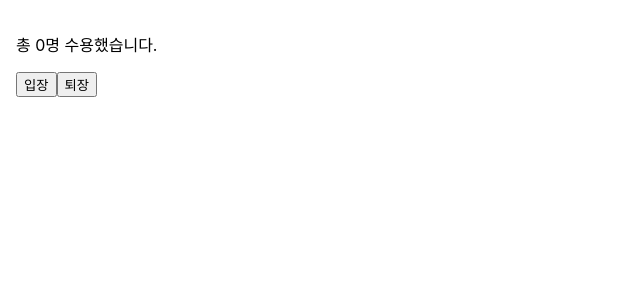
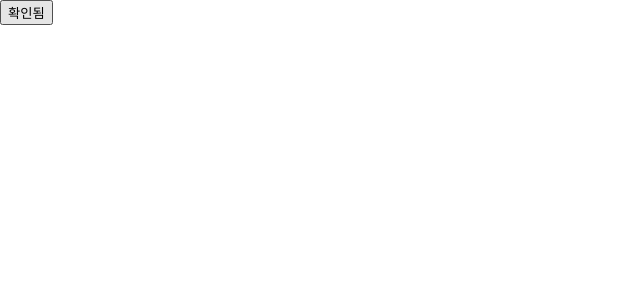
Before and after one commit to Jeon-HS4/React_Tutorial, a React (Create React App) app: page / in a window 1280 px wide. Shown: the top 300 px of the page, without its empty margins (0-640 px from the left). Built offline with nearby package versions, Linux system fonts and the light colour scheme.

Commit message:
React chapter08 commit

```diff
--- /dev/null
+++ b/src/ch08/ConfirmButton.jsx
@@ -0,0 +1,57 @@
+import React, {useState} from "react";
+
+function ConfirmButton(props){
+    const[isConfirmed, setIsConfirmed] = useState(false);
+
+    const handleConfirm = () =>{
+        setIsConfirmed((prevIsConfirmed) => !prevIsConfirmed);
+    };
+
+    return(
+        <button onClick={handleConfirm}disabled={isConfirmed}>
+            {isConfirmed ? "확인하기":"확인됨"}
+        </button>
+    );
+}
+
+
+
+/*
+class ConfirmButton extends React.Component{
+    constructor(props){
+        super(props);
+
+        this.state = {
+            isConfirmed: false,
+        };
+
+        this.handleConfirm = this.handleConfirm.bind(this);
+    }
+
+    함수 사용 (class Component)
+    handleConfirm(){
+        this.setState((prevState)=>({
+            isConfirmed: !prevState.isConfirmed,
+        }));
+    }
+
+    arrow 함수 사용
+    handleConfirm = () => {
+        this.setState((prevState)=>({
+            isConfirmed: !prevState.isConfirmed,
+        }));
+    }
+
+    render(){
+        return(
+            <button
+                onClick={this.handleConfirm}
+                disabled={this.state.isConfirmed}
+            >
+                {this.state.isConfirmed ? "확인됨" : "확인하기"}
+            </button>
+        );
+    }
+}
+*/
+export default ConfirmButton;
--- a/src/index.js
+++ b/src/index.js
@@ -9,11 +9,12 @@
 import CommentList from './ch05/CommentList';
 import NotificationList from './ch06/NotificationList';
 import Accomodate from './ch07/accommodate';
+import ConfirmButton from './ch08/ConfirmButton';
 
 const root = ReactDOM.createRoot(document.getElementById('root'));
 root.render(
   <React.StrictMode>
-    <Accomodate />
+    <ConfirmButton/>
   </React.StrictMode>
 );
 
```
